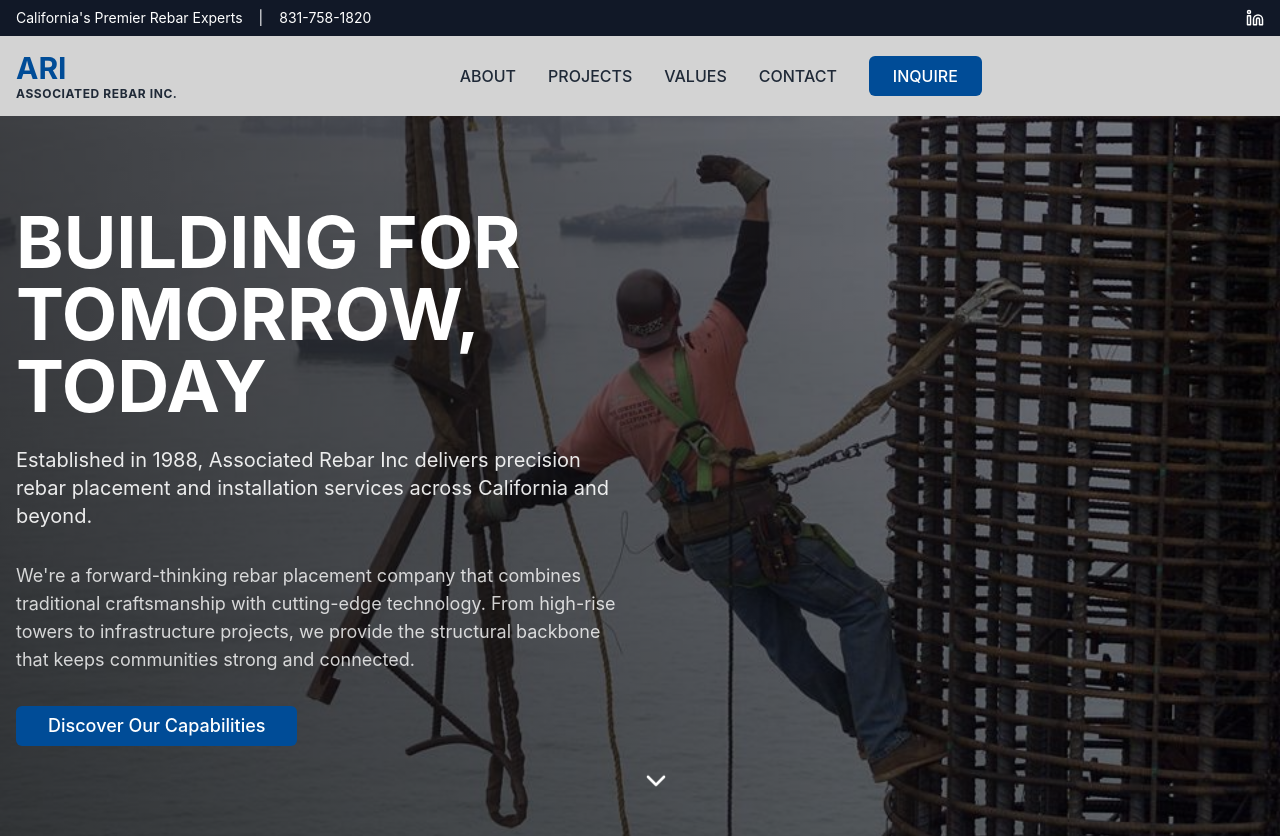
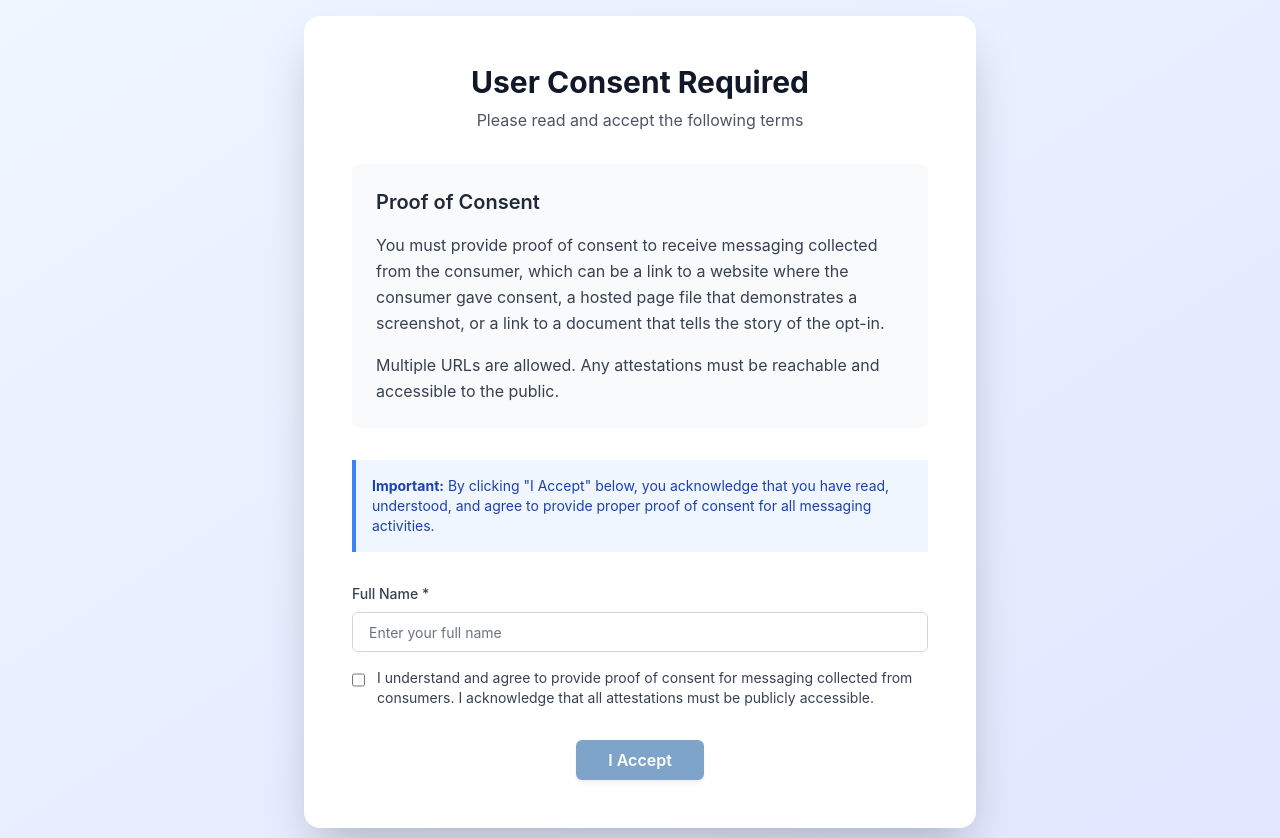
Before and after one commit to juliancaler0/ARI-Website, a React (Create React App) app: page /useracceptance in a window 1280 px wide. Shown: the top 838 px of the page. Built offline with nearby package versions, Linux system fonts and the light colour scheme.

Commit message:
feat: Add User Acceptance component and integrate routing for user consent flow

```diff
--- a/package.json
+++ b/package.json
@@ -10,6 +10,7 @@
     "lucide-react": "^0.263.1",
     "react": "^18.2.0",
     "react-dom": "^18.2.0",
+    "react-router-dom": "^7.8.1",
     "react-scripts": "5.0.1",
     "web-vitals": "^2.1.4"
   },
--- a/src/App.js
+++ b/src/App.js
@@ -1,12 +1,19 @@
 import React from 'react';
+import { BrowserRouter as Router, Routes, Route } from 'react-router-dom';
 import LandingPage from './LandingPage.tsx';
+import UserAcceptance from './UserAcceptance.tsx';
 import './App.css';
 
 function App() {
   return (
-    <div className="App">
-      <LandingPage />
-    </div>
+    <Router>
+      <div className="App">
+        <Routes>
+          <Route path="/" element={<LandingPage />} />
+          <Route path="/useracceptance" element={<UserAcceptance />} />
+        </Routes>
+      </div>
+    </Router>
   );
 }
 
--- /dev/null
+++ b/src/UserAcceptance.tsx
@@ -0,0 +1,110 @@
+import React, { useState } from 'react';
+import { Button } from './components/ui/button.tsx';
+import { Input } from './components/ui/input.tsx';
+
+const UserAcceptance: React.FC = () => {
+  const [name, setName] = useState('');
+  const [isChecked, setIsChecked] = useState(false);
+  const [showSuccess, setShowSuccess] = useState(false);
+
+  const handleAccept = () => {
+    if (name.trim() && isChecked) {
+      setShowSuccess(true);
+      setTimeout(() => {
+        window.location.href = 'https://associatedrebar.com/';
+      }, 2500);
+    } else {
+      alert('Please enter your name and check the consent box to continue.');
+    }
+  };
+
+  return (
+    <div className="min-h-screen bg-gradient-to-br from-blue-50 to-indigo-100 flex items-center justify-center p-4">
+      {showSuccess && (
+        <div className="fixed inset-0 bg-black bg-opacity-50 flex items-center justify-center z-50">
+          <div className="bg-white rounded-xl shadow-2xl p-8 max-w-sm w-full mx-4 transform scale-100 animate-pulse">
+            <div className="text-center">
+              <div className="mx-auto flex items-center justify-center h-12 w-12 rounded-full bg-green-100 mb-4">
+                <svg className="h-6 w-6 text-green-600" fill="none" stroke="currentColor" viewBox="0 0 24 24">
+                  <path strokeLinecap="round" strokeLinejoin="round" strokeWidth="2" d="M5 13l4 4L19 7"></path>
+                </svg>
+              </div>
+              <h3 className="text-lg font-medium text-gray-900 mb-2">Success!</h3>
+              <p className="text-sm text-gray-600">Your consent has been received.</p>
+              <p className="text-xs text-gray-500 mt-2">Redirecting...</p>
+            </div>
+          </div>
+        </div>
+      )}
+
+      <div className="max-w-2xl w-full bg-white rounded-2xl shadow-2xl p-8 md:p-12">
+        <div className="text-center mb-8">
+          <h1 className="text-3xl font-bold text-gray-900 mb-2">User Consent Required</h1>
+          <p className="text-gray-600">Please read and accept the following terms</p>
+        </div>
+
+        <div className="bg-gray-50 rounded-lg p-6 mb-8">
+          <h2 className="text-xl font-semibold text-gray-800 mb-4">Proof of Consent</h2>
+          <p className="text-gray-700 leading-relaxed mb-4">
+            You must provide proof of consent to receive messaging collected from the consumer,
+            which can be a link to a website where the consumer gave consent, a hosted page file
+            that demonstrates a screenshot, or a link to a document that tells the story of the opt-in.
+          </p>
+          <p className="text-gray-700 leading-relaxed">
+            Multiple URLs are allowed. Any attestations must be reachable and accessible to the public.
+          </p>
+        </div>
+
+        <div className="bg-blue-50 border-l-4 border-blue-500 p-4 mb-8">
+          <p className="text-sm text-blue-800">
+            <strong>Important:</strong> By clicking "I Accept" below, you acknowledge that you have read,
+            understood, and agree to provide proper proof of consent for all messaging activities.
+          </p>
+        </div>
+
+        <div className="space-y-4">
+          <div>
+            <label htmlFor="name" className="block text-sm font-medium text-gray-700 mb-2">
+              Full Name *
+            </label>
+            <Input
+              type="text"
+              id="name"
+              value={name}
+              onChange={(e) => setName(e.target.value)}
+              placeholder="Enter your full name"
+              className="w-full px-4 py-2 border border-gray-300 rounded-lg focus:ring-2 focus:ring-blue-500 focus:border-transparent"
+              required
+            />
+          </div>
+
+          <label className="flex items-start space-x-3 cursor-pointer">
+            <input
+              type="checkbox"
+              id="consent-checkbox"
+              checked={isChecked}
+              onChange={(e) => setIsChecked(e.target.checked)}
+              className="mt-1 w-4 h-4 text-blue-600 border-gray-300 rounded focus:ring-blue-500"
+            />
+            <span className="text-gray-700 text-sm">
+              I understand and agree to provide proof of consent for messaging collected from consumers.
+              I acknowledge that all attestations must be publicly accessible.
+            </span>
+          </label>
+        </div>
+
+        <div className="mt-8 flex justify-center">
+          <Button
+            onClick={handleAccept}
+            className="px-8 py-3 bg-blue-600 hover:bg-blue-700 text-white font-semibold rounded-lg shadow-md transition-colors duration-200 disabled:opacity-50 disabled:cursor-not-allowed"
+            disabled={!name.trim() || !isChecked}
+          >
+            I Accept
+          </Button>
+        </div>
+      </div>
+    </div>
+  );
+};
+
+export default UserAcceptance;
--- a/src/components/ImageGallery.tsx
+++ b/src/components/ImageGallery.tsx
@@ -12,7 +12,7 @@ interface ImageGalleryProps {
 }
 
 const ImageGallery: React.FC<ImageGalleryProps> = ({ className }) => {
-  const [images, setImages] = useState<GalleryImage[]>([
+  const [images] = useState<GalleryImage[]>([
     {
       id: '1',
       url: '/images/Unknown-1.png',
```
Also changed, not shown: .claude/settings.local.json, 1 other file (tests, documents, lock files or other folders).
